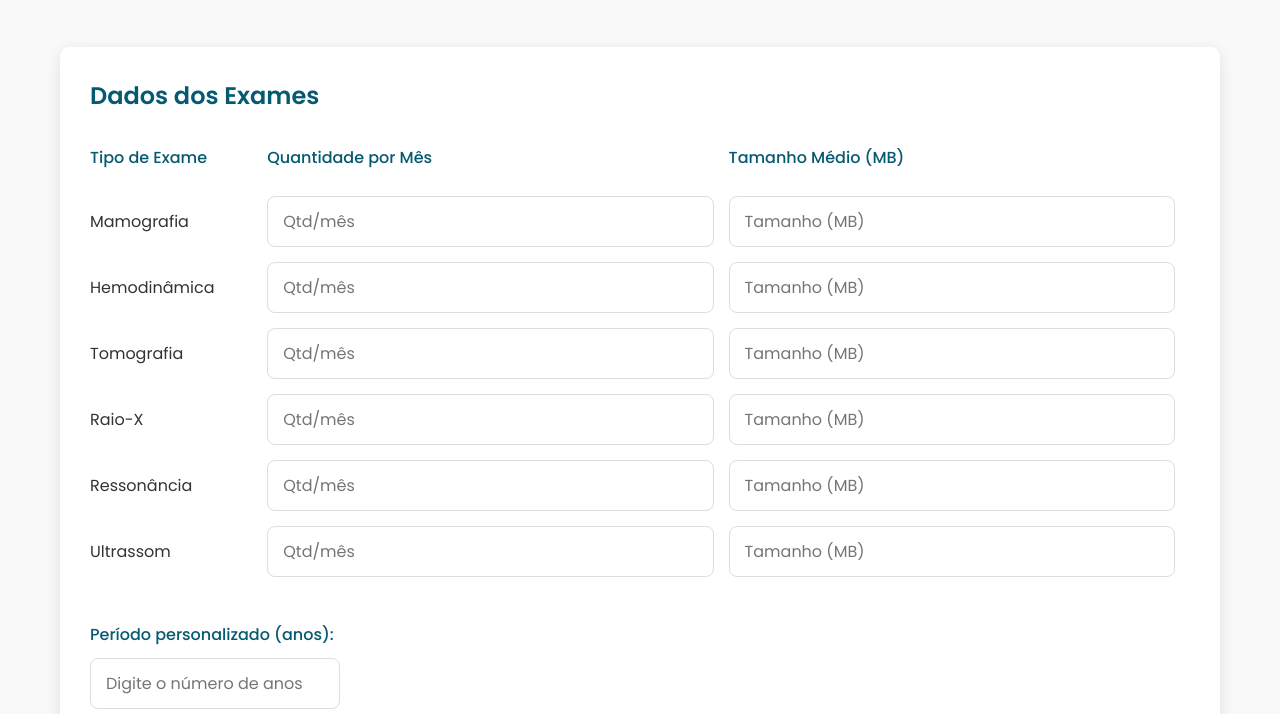
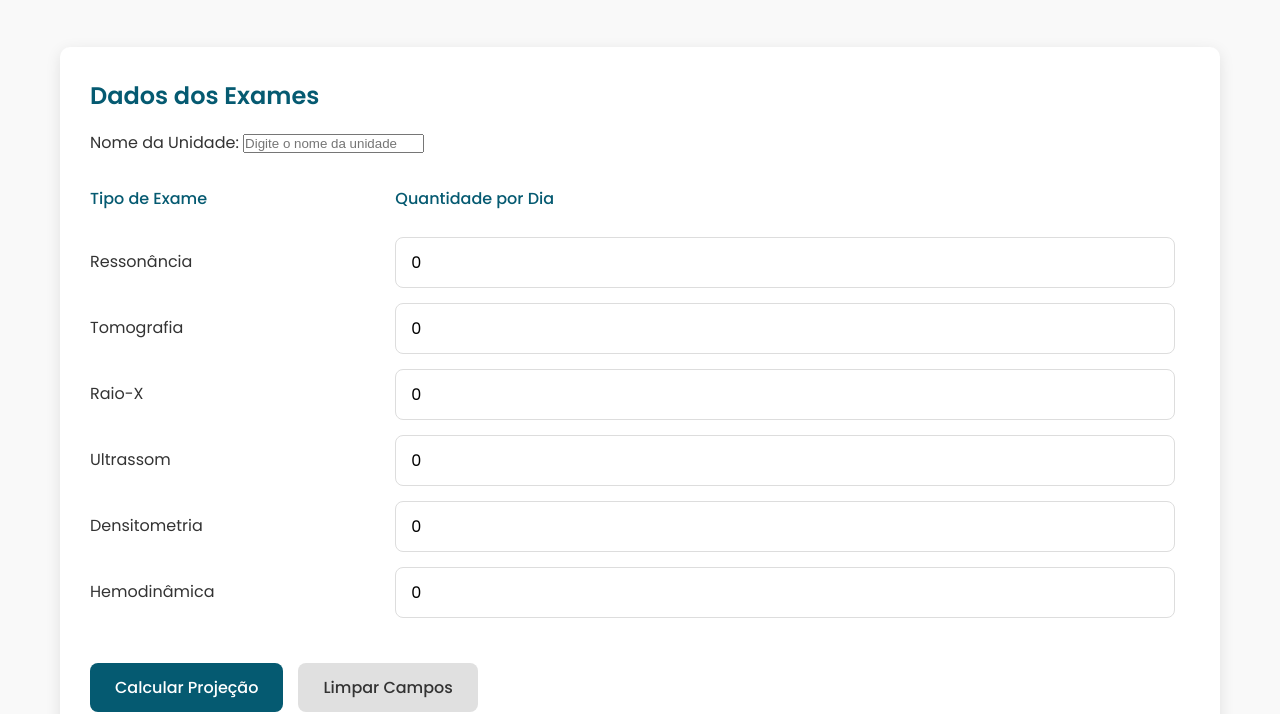
Before and after one commit to celionorajr/evolucao-coordina, a website: page views/index.html in a window 1280 px wide. Shown: the part 103-817 px from the top of the page. Drawn offline with Linux system fonts and the light colour scheme.

Commit message:
correcao html

```diff
--- a/views/index.html
+++ b/views/index.html
@@ -6,7 +6,7 @@
     <title>Dimensionamento PACS - Polos Tecnologia</title>
     <link href="https://fonts.googleapis.com/css2?family=Poppins:wght@300;400;500;600;700&display=swap" rel="stylesheet">
     <link href="/css/style.css" rel="stylesheet">
-	<link rel="icon" href="/favicon.ico" type="image/x-icon">
+    <link rel="icon" href="/favicon.ico" type="image/x-icon">
 </head>
 <body>
     <div class="container">
@@ -19,87 +19,29 @@
             <section class="input-section">
                 <h2>Dados dos Exames</h2>
                 <form id="storageForm">
+
+                    <!-- Novo campo Nome da Unidade -->
+                    <div style="margin-bottom: 15px;">
+                        <label for="unidade">Nome da Unidade:</label>
+                        <input type="text" id="unidade" placeholder="Digite o nome da unidade" required>
+                    </div>
+
                     <table class="exam-table">
                         <thead>
                             <tr>
                                 <th>Tipo de Exame</th>
-                                <th>Quantidade por Mês</th>
-                                <th>Tamanho Médio (MB)</th>
+                                <th>Quantidade por Dia</th>
                             </tr>
                         </thead>
                         <tbody>
-                            <!-- Mamografia -->
-                            <tr>
-                                <td data-label="Tipo de Exame">Mamografia</td>
-                                <td data-label="Quantidade por Mês">
-                                    <input type="number" id="mamografia-qtd" placeholder="Qtd/mês" min="0">
-                                </td>
-                                <td data-label="Tamanho Médio (MB)">
-                                    <input type="number" id="mamografia-size" placeholder="Tamanho (MB)" min="0" step="0.01">
-                                </td>
-                            </tr>
-
-                            <!-- Hemodinâmica -->
-                            <tr>
-                                <td data-label="Tipo de Exame">Hemodinâmica</td>
-                                <td data-label="Quantidade por Mês">
-                                    <input type="number" id="hemodinamica-qtd" placeholder="Qtd/mês" min="0">
-                                </td>
-                                <td data-label="Tamanho Médio (MB)">
-                                    <input type="number" id="hemodinamica-size" placeholder="Tamanho (MB)" min="0" step="0.01">
-                                </td>
-                            </tr>
-
-                            <!-- Tomografia -->
-                            <tr>
-                                <td data-label="Tipo de Exame">Tomografia</td>
-                                <td data-label="Quantidade por Mês">
-                                    <input type="number" id="tomografia-qtd" placeholder="Qtd/mês" min="0">
-                                </td>
-                                <td data-label="Tamanho Médio (MB)">
-                                    <input type="number" id="tomografia-size" placeholder="Tamanho (MB)" min="0" step="0.01">
-                                </td>
-                            </tr>
-
-                            <!-- Raio-X -->
-                            <tr>
-                                <td data-label="Tipo de Exame">Raio-X</td>
-                                <td data-label="Quantidade por Mês">
-                                    <input type="number" id="raiox-qtd" placeholder="Qtd/mês" min="0">
-                                </td>
-                                <td data-label="Tamanho Médio (MB)">
-                                    <input type="number" id="raiox-size" placeholder="Tamanho (MB)" min="0" step="0.01">
-                                </td>
-                            </tr>
-
-                            <!-- Ressonância -->
-                            <tr>
-                                <td data-label="Tipo de Exame">Ressonância</td>
-                                <td data-label="Quantidade por Mês">
-                                    <input type="number" id="ressonancia-qtd" placeholder="Qtd/mês" min="0">
-                                </td>
-                                <td data-label="Tamanho Médio (MB)">
-                                    <input type="number" id="ressonancia-size" placeholder="Tamanho (MB)" min="0" step="0.01">
-                                </td>
-                            </tr>
-
-                            <!-- Ultrassom -->
-                            <tr>
-                                <td data-label="Tipo de Exame">Ultrassom</td>
-                                <td data-label="Quantidade por Mês">
-                                    <input type="number" id="ultrassom-qtd" placeholder="Qtd/mês" min="0">
-                                </td>
-                                <td data-label="Tamanho Médio (MB)">
-                                    <input type="number" id="ultrassom-size" placeholder="Tamanho (MB)" min="0" step="0.01">
-                                </td>
-                            </tr>
+                            <tr><td>Ressonância</td><td><input type="number" id="ressonancia-qtd" min="0" value="0"></td></tr>
+                            <tr><td>Tomografia</td><td><input type="number" id="tomografia-qtd" min="0" value="0"></td></tr>
+                            <tr><td>Raio-X</td><td><input type="number" id="raiox-qtd" min="0" value="0"></td></tr>
+                            <tr><td>Ultrassom</td><td><input type="number" id="ultrassom-qtd" min="0" value="0"></td></tr>
+                            <tr><td>Densitometria</td><td><input type="number" id="densitometria-qtd" min="0" value="0"></td></tr>
+                            <tr><td>Hemodinâmica</td><td><input type="number" id="hemodinamica-qtd" min="0" value="0"></td></tr>
                         </tbody>
                     </table>
-
-                    <div class="custom-years">
-                        <label for="custom-years">Período personalizado (anos):</label>
-                        <input type="number" id="custom-years" min="1" placeholder="Digite o número de anos">
-                    </div>
 
                     <div class="form-actions">
                         <button type="button" id="calculate-btn" class="btn btn-primary">Calcular Projeção</button>
@@ -110,55 +52,9 @@
 
             <section class="results-section" id="resultsSection">
                 <h2>Resultados da Projeção</h2>
-
-                <div class="results-grid">
-                    <div class="result-card">
-                        <h3>Resumo Anual</h3>
-                        <div class="result-value" id="annual-result">-</div>
-                    </div>
-
-                    <div class="result-card">
-                        <h3>1 Ano</h3>
-                        <div class="result-value" id="1year-result">-</div>
-                    </div>
-
-                    <div class="result-card">
-                        <h3>5 Anos</h3>
-                        <div class="result-value" id="5years-result">-</div>
-                    </div>
-
-                    <div class="result-card">
-                        <h3>10 Anos</h3>
-                        <div class="result-value" id="10years-result">-</div>
-                    </div>
-
-                    <div class="result-card">
-                        <h3>20 Anos</h3>
-                        <div class="result-value" id="20years-result">-</div>
-                    </div>
-
-                    <div class="result-card" id="custom-result-container">
-                        <h3 id="custom-result-title">Período Custom</h3>
-                        <div class="result-value" id="custom-result">-</div>
-                    </div>
-                </div>
-
-                <div class="charts-container">
-                    <div class="chart-wrapper">
-                        <h3>Distribuição por Tipo de Exame</h3>
-                        <canvas id="distributionChart"></canvas>
-                    </div>
-
-                    <div class="chart-wrapper">
-                        <h3>Projeção de Crescimento</h3>
-                        <canvas id="growthChart"></canvas>
-                    </div>
-                </div>
-
+                <div id="resultado"></div>
                 <div class="report-actions">
-                    <button id="generate-pdf" class="btn btn-primary">
-                        Gerar Relatório PDF
-                    </button>
+                    <button id="generate-pdf" class="btn btn-primary">Gerar Relatório PDF</button>
                 </div>
             </section>
         </main>
@@ -169,7 +65,6 @@
         </footer>
     </div>
 
-    <script src="https://html2canvas.hertzen.com/dist/html2canvas.min.js"></script>
     <script src="/libs/chart.min.js"></script>
     <script src="/js/script.js"></script>
 </body>
```
